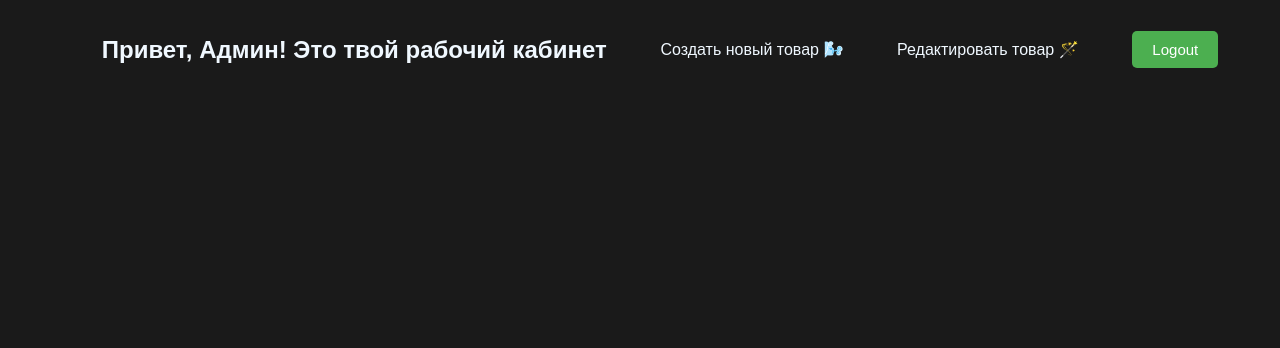
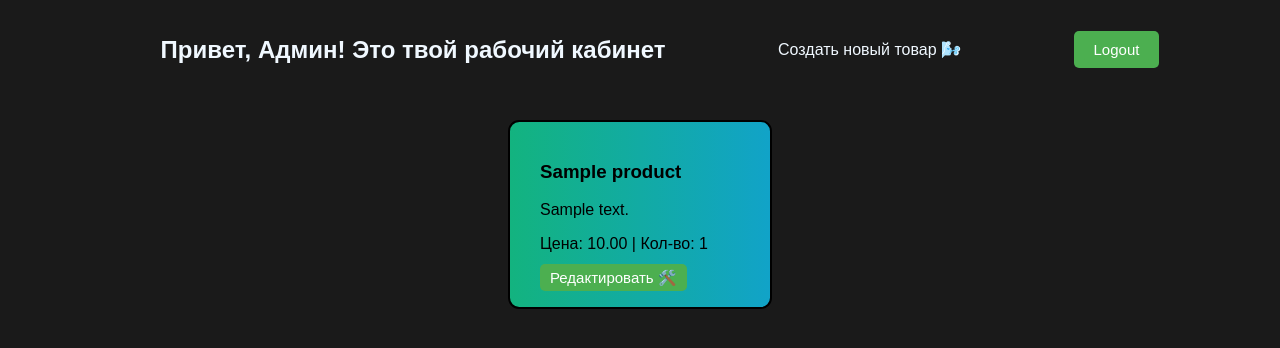
Before and after one commit to d0rian3/module_3_new, a Django app: page /admin/product-list/ in a window 1280 px wide. Shown: the top 348 px of the page. Run offline with Django 5.2, Linux system fonts and the light colour scheme; a user stored in the database is signed in; tables that the repository leaves empty hold one stand-in row (values such as "Sample post").

Commit message:
admin update product v2

```diff
--- a/myapp/templates/admin/product_list.html
+++ b/myapp/templates/admin/product_list.html
@@ -33,11 +33,39 @@
       text-decoration: none;
     }
   }
+  .product-card {
+    --background: linear-gradient(to right, #13b37f 0%, #11a3c8 100%);
+    margin-top: 20px;
+    width: 200px;
+
+    padding: 20px 30px;
+    border-radius: 0.7rem;
+    overflow: visible;
+    background: #f7ba2b;
+    background: var(--background);
+    position: relative;
+    z-index: 1;
+    color: black;
+    border: 2px solid black;
+    a {
+      padding: 5px 10px;
+      background: #4caf50;
+      border: none;
+      border-radius: 5px;
+      color: white;
+      cursor: pointer;
+      font-size: 15px;
+      text-decoration: none;
+    }
+
+    a:hover {
+      background: #45a049;
+    }
+  }
 </style>
 <ul class="navList">
   <li><h1>Привет, Админ! Это твой рабочий кабинет</h1></li>
   <li><a href="{% url 'admin_create_product' %}">Создать новый товар 🌬️</a></li>
-  <li><a href="{% url 'admin_update_product' %}">Редактировать товар 🪄</a></li>
 
   <li>
     <form action="{% url 'logout' %}" method="post">
@@ -46,4 +74,11 @@
     </form>
   </li>
 </ul>
-{%endblock%} {% block content %} {% endblock %}
+{%endblock%} {% block content %}{% for product in products %}
+<div class="product-card">
+  <h3>{{ product.title }}</h3>
+  <p>{{ product.description }}</p>
+  <p>Цена: {{ product.price }} | Кол-во: {{ product.count }}</p>
+  <a href="{% url 'admin_update_product' product.pk %}">Редактировать 🛠️</a>
+</div>
+{% endfor %} {% endblock %}
--- a/myapp/templates/base.html
+++ b/myapp/templates/base.html
@@ -11,6 +11,7 @@
     }
     .fatherDiv {
       display: flex;
+      justify-content: center;
       flex-wrap: wrap;
     }
   </style>
--- a/myapp/templates/product_list.html
+++ b/myapp/templates/product_list.html
@@ -26,7 +26,8 @@
   .cardWrapper {
     --background: linear-gradient(to right, #13b37f 0%, #11a3c8 100%);
     margin-top: 20px;
-    width: 300px;
+    width: 200px;
+
     padding: 20px 30px;
     border-radius: 0.7rem;
     overflow: visible;
--- a/myapp/views.py
+++ b/myapp/views.py
@@ -5,7 +5,7 @@ from django.contrib.auth.forms import UserCreationForm
 from django.contrib.auth.mixins import LoginRequiredMixin
 from django.contrib.auth.views import LoginView, LogoutView
 from django.views.generic import ListView, CreateView, UpdateView
-from django.shortcuts import render, redirect, get_object_or_404
+from django.shortcuts import redirect, get_object_or_404
 from django.contrib import messages
 from .models import User
 from django.db import transaction
@@ -123,6 +123,9 @@ class UpdateProductAdmin(UpdateView):
     model = Product
     template_name = 'admin/update_product.html'
     context_object_name = 'products'
+    success_url = '/admin/product-list/'
+    form_class = ProductForm
+
 
 class RefundProductAdmin(UpdateView):
     model = Product
--- a/myproject/urls.py
+++ b/myproject/urls.py
@@ -10,6 +10,6 @@ urlpatterns = [
     path('admin-login/', AdminLoginView.as_view(), name='admin_login'),
     path('admin/product-list/', AdminProductListView.as_view(), name='admin_product_list'),
     path('admin/create-product/',CreateProductAdmin.as_view(), name='admin_create_product'),
-    path('admin/update-product/',UpdateProductAdmin.as_view(), name='admin_update_product'),
+    path('admin/update-product/<int:pk>/', UpdateProductAdmin.as_view(), name='admin_update_product'),
     path('admin/refund-product/',RefundProductAdmin.as_view(), name='admin_refund_product')
 ]
```
Also changed, not shown: myapp/templates/admin/update_product.html (+67 -0 lines), myapp/forms.py (line endings or trailing spaces).
